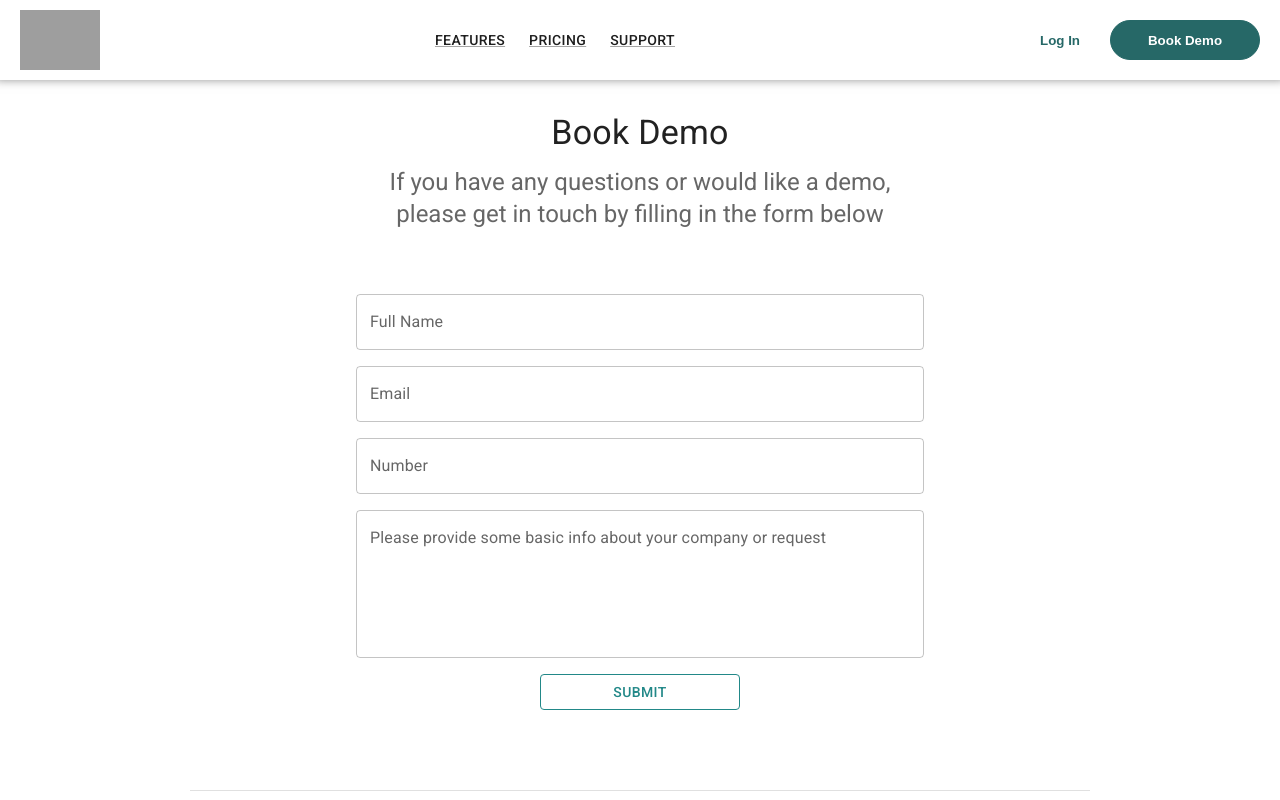
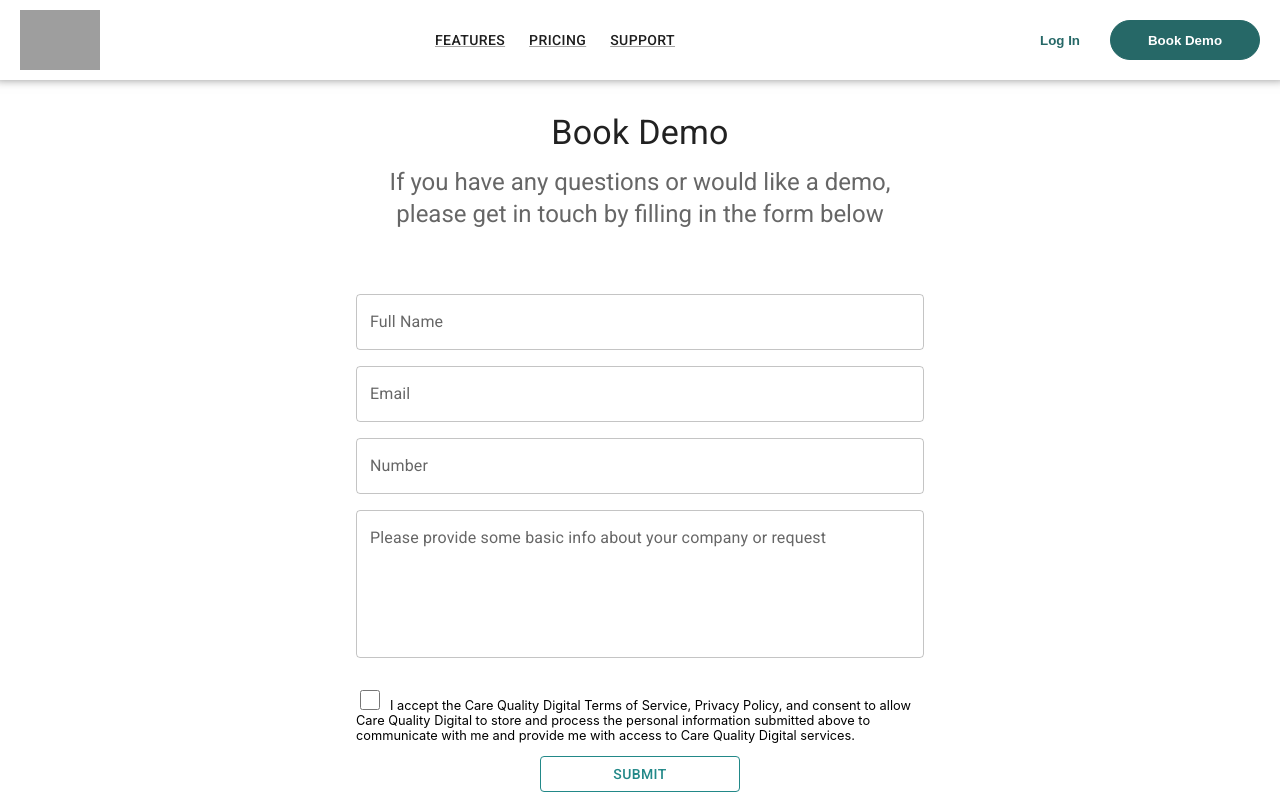
Before and after one commit to douglasfrancis/CQD-landing-page, a React (Create React App) app: page /support in a window 1280 px wide. Shown: the top 800 px of the page. Built offline with nearby package versions, Linux system fonts and the light colour scheme; grey boxes are pictures that could not be loaded.

Commit message:
Support update

```diff
--- a/src/components/Contact.js
+++ b/src/components/Contact.js
@@ -11,6 +11,8 @@ export default function Contact() {
     const [number, setNumber] = useState("")
     const [error, setError] = useState(false)
     const [sent, setSent] = useState(false)
+    const [checked, setChecked] = useState(false)
+
 
     const payload ={
         name, number, email, msg
@@ -109,6 +111,9 @@ export default function Contact() {
                 <TextField label="Email" type={'email'} fullWidth  sx={{mb:2}} value={email} onChange={(e)=>setEmail(e.target.value)}/>
                 <TextField label="Number" type={'number'} fullWidth  sx={{mb:2}} value={number} onChange={(e)=>setNumber(e.target.value)}/>
                 <TextField label="Please provide some basic info about your company or request" fullWidth multiline rows={5}  sx={{mb:2}} value={msg} onChange={(e)=>setMsg(e.target.value)}/>
+                <p style={{fontSize: '0.8rem', textAlign: 'left', display: 'inline-block'}}><span><input style={{height: 20, width: 20, marginRight: 10, display:'inline-block'}} type='checkbox'  onChange={()=>setChecked(!checked)}/></span>
+            I accept the Care Quality Digital Terms of Service, Privacy Policy, and consent to allow Care Quality Digital to store and process the personal information submitted above to communicate with me and provide me with access to Care Quality Digital services.
+            </p>
                 <Button disabled={loading} type="submit" variant='outlined' sx={{color: '#288', borderColor: '#288', width: '200px'}}>Submit</Button>
                 </form>
 
```
